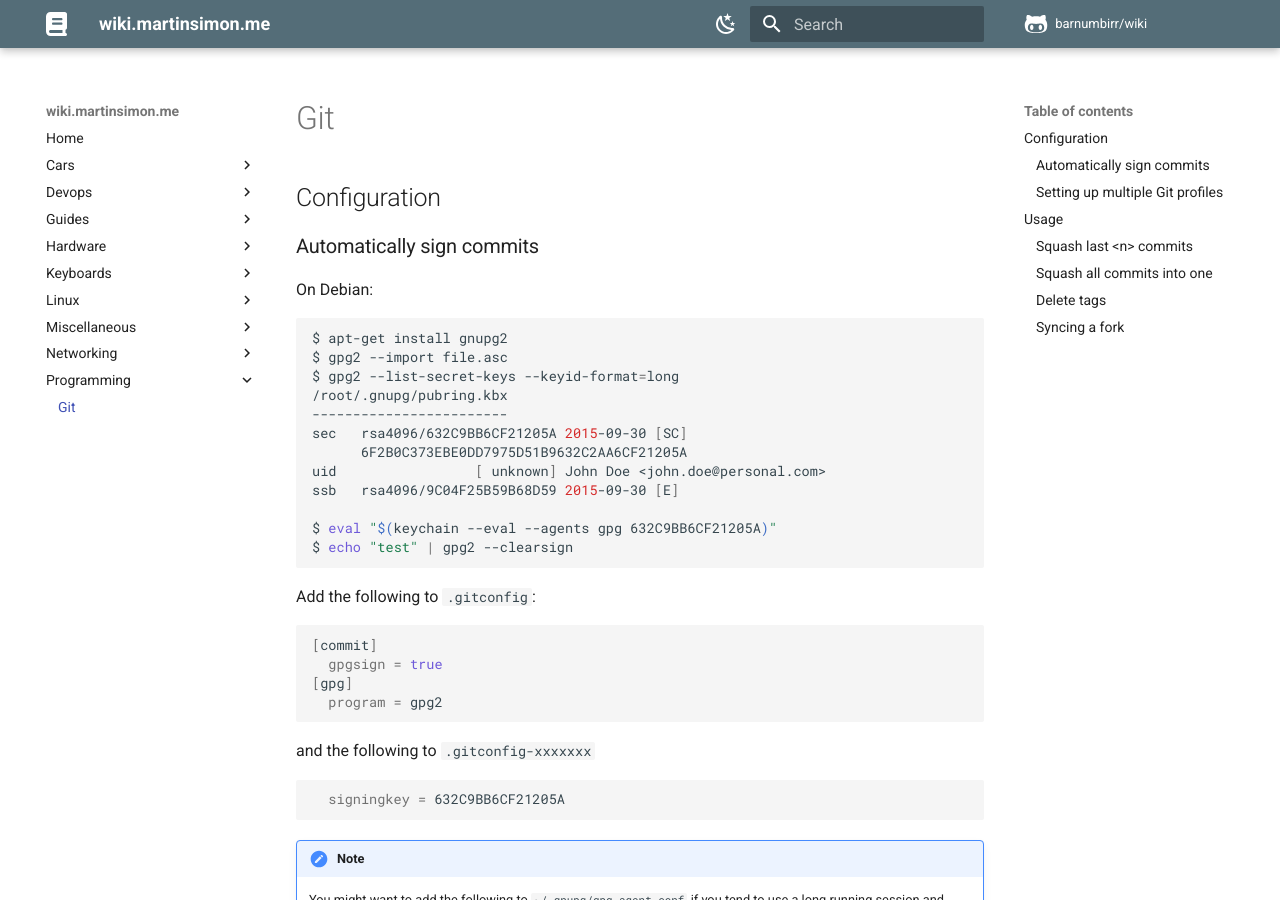
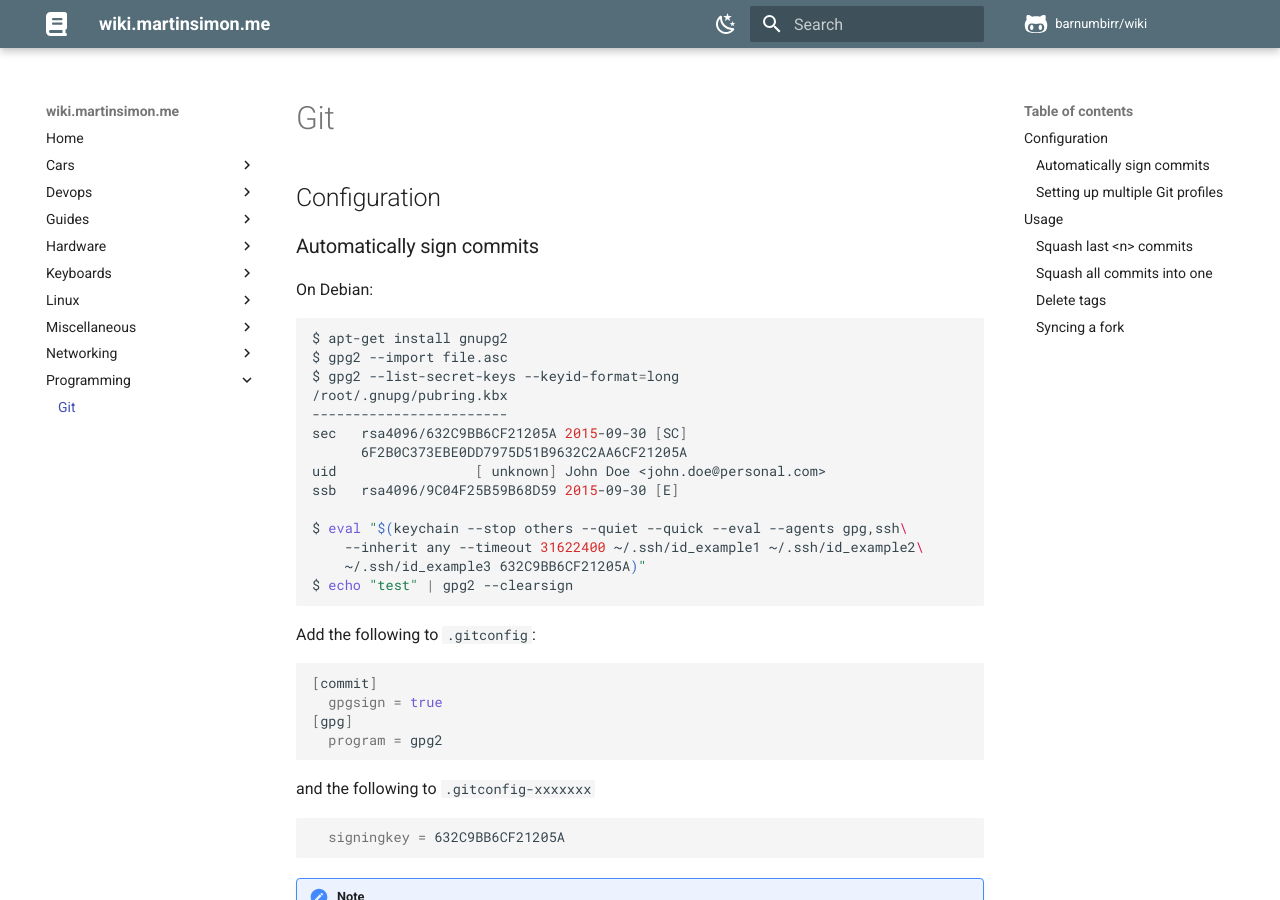
Before and after one commit to barnumbirr/wiki, an MkDocs documentation site: the page built from docs/programming/git.md, in a window 1280 px wide and 900 px high. Built offline with MkDocs 1.6.1 and Material for MkDocs 9.7.7, drawn with Linux system fonts in a browser that asks for light colours; comment, search, counter and statistics services are not loaded.

Commit message:
update keychain command

````diff
--- a/docs/programming/git.md
+++ b/docs/programming/git.md
@@ -22,7 +22,9 @@ sec   rsa4096/632C9BB6CF21205A 2015-09-30 [SC]
 uid                 [ unknown] John Doe <john.doe@personal.com>
 ssb   rsa4096/9C04F25B59B68D59 2015-09-30 [E]
 
-$ eval "$(keychain --eval --agents gpg 632C9BB6CF21205A)"
+$ eval "$(keychain --stop others --quiet --quick --eval --agents gpg,ssh\
+    --inherit any --timeout 31622400 ~/.ssh/id_example1 ~/.ssh/id_example2\
+    ~/.ssh/id_example3 632C9BB6CF21205A)"
 $ echo "test" | gpg2 --clearsign
 ```
 
````
